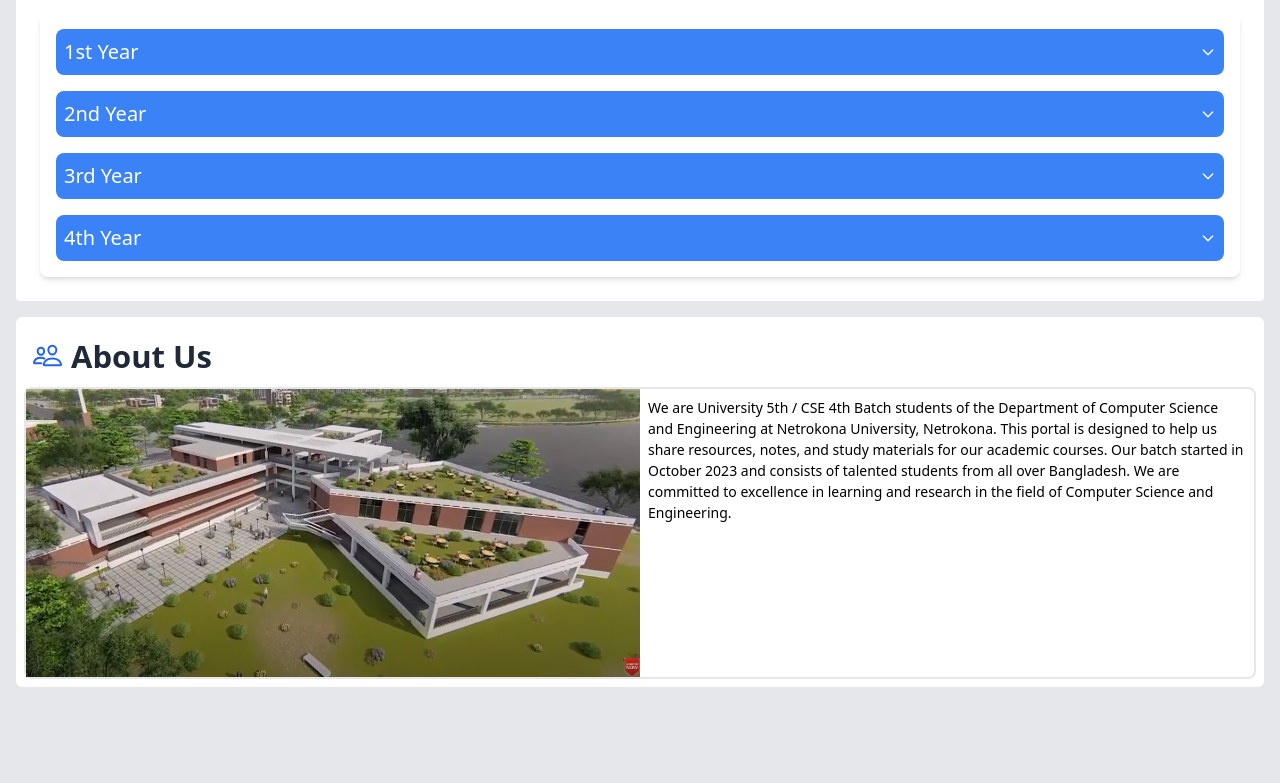
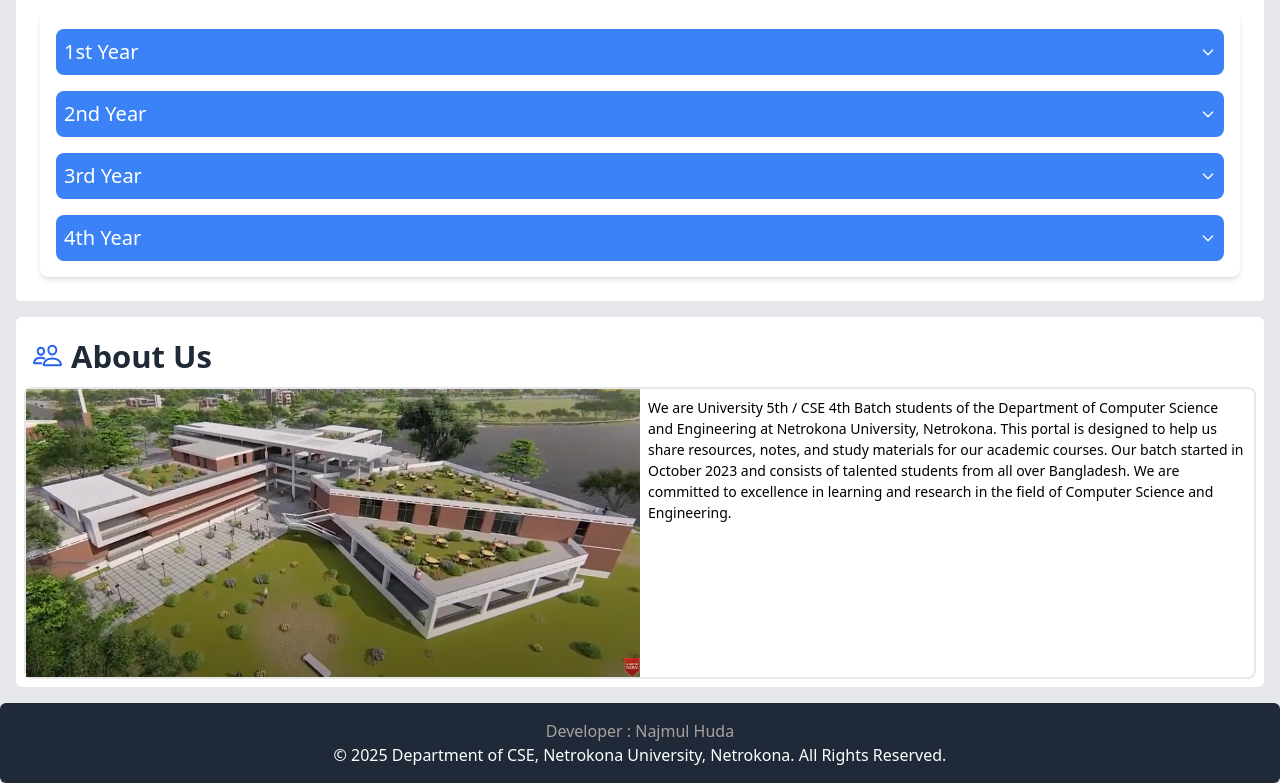
Before and after one commit to Najmul-Huda70/Student-Portal, a plain HTML site: page index.html in a window 1280 px wide. Shown: the part 979-1762 px from the top of the page. Before the commit the page ends 1682 px from the top, so only its background shows below. Drawn offline with nearby package versions, Linux system fonts and the light colour scheme.

Commit message:
Update index.html

```diff
--- a/index.html
+++ b/index.html
@@ -363,6 +363,15 @@
         </div>
       </div>
     </div>
+    <footer class="bg-gray-800 text-white text-center p-4 rounded-md">
+      <div>
+       <div class="text-stone-400">Developer : Najmul Huda</div>
+      </div>
+      <p>
+        &copy; 2025 Department of CSE, Netrokona University, Netrokona. All
+        Rights Reserved.
+      </p>
+    </footer>
     <script src="javaScript.js"></script>
   </body>
 </html>
```
